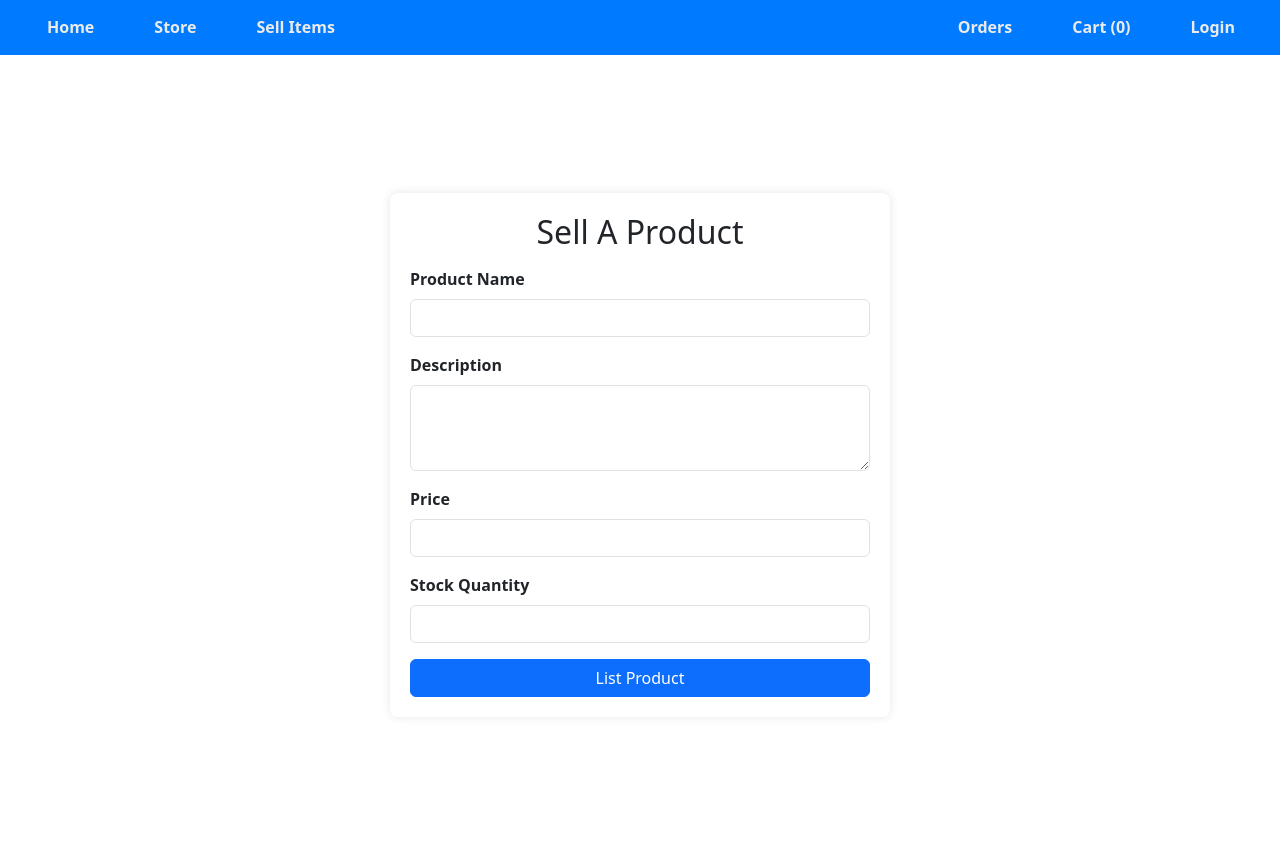
After one commit to NikhilMahalingam/Online-Store, a Flask app: page /sell in a window 1280 px wide. The commit adds this page. Run offline with Flask 3, Linux system fonts and the light colour scheme.

Commit message:
sell page

```diff
--- a/online_store/app.py
+++ b/online_store/app.py
@@ -107,11 +107,37 @@ def view_cart():
 
     return render_template('view_cart.html', cart_items=cart_items, total=cart_order.total_amount if cart_order else 0)
 
-@app.route('/wishlist')
-def wishlist():
-    user_email = session.get('user_email')
-    customer_id = get_customer_id_from_email(user_email)
-    return render_template('wishlist.html', wishlist_items=[])
+@app.route('/sell', methods=['GET', 'POST'])
+def sell():
+    if request.method == 'POST':
+        name = request.form['name']
+        description = request.form['description']
+        price = float(request.form['price'])
+        stock_quantity = int(request.form['stock_quantity'])
+
+        sql = """
+            INSERT INTO products (name, description, price, stock_quantity)
+            VALUES (:name, :description, :price, :stock_quantity)
+        """
+
+        try:
+            db.session.execute(text(sql), {
+                'name': name,
+                'description': description,
+                'price': price,
+                'stock_quantity': stock_quantity
+            })
+            db.session.commit()
+
+            flash('Product successfully listed!', 'success')
+            return redirect(url_for('store'))
+        except IntegrityError as e:
+            db.session.rollback()
+            flash('An error occurred while listing the product. Please try again later.', 'danger')
+            return redirect(url_for('store'))
+
+    # If it's just GET, give the HTML
+    return render_template('sell.html')
 
 @app.route('/orders')
 def orders():
--- a/online_store/templates/nav.html
+++ b/online_store/templates/nav.html
@@ -36,7 +36,7 @@
     <ul>
         <li><a href="/"><b>Home</b></a></li>
         <li><a href="/store"><b>Store</b></a></li>
-        <li><a href="/wishlist"><b>Wishlist</b></a></li>
+        <li><a href="/sell"><b>Sell Items</b></a></li>
     </ul>
     {% if g.current_user %}
     <ul><li>Logged in as: {{ g.current_user }}</li></ul>
--- /dev/null
+++ b/online_store/templates/sell.html
@@ -0,0 +1,55 @@
+<!DOCTYPE html>
+<html lang="en">
+<head>
+    <meta charset="UTF-8">
+    <title>Sell Product</title>
+    <link href="https://cdn.jsdelivr.net/npm/bootstrap@5.3.1/dist/css/bootstrap.min.css" rel="stylesheet">
+    <style>
+        .container {
+            display: flex;
+            justify-content: center;
+            align-items: center;
+            height: 100vh;
+        }
+
+        .sell-container {
+            max-width: 500px;
+            width: 100%;
+            padding: 20px;
+            border-radius: 8px;
+            box-shadow: 0 0 10px rgba(0, 0, 0, 0.1);
+        }
+
+        .form-label {
+            font-weight: bold;
+        }
+    </style>
+</head>
+<body>
+    {% include 'nav.html' %}
+    <div class="container">
+        <div class="sell-container">
+            <h2 class="mb-3 text-center">Sell A Product</h2>
+            <form action="/sell" method="post">
+                <div class="mb-3">
+                    <label for="name" class="form-label">Product Name</label>
+                    <input type="text" class="form-control" id="name" name="name" required>
+                </div>
+                <div class="mb-3">
+                    <label for="description" class="form-label">Description</label>
+                    <textarea class="form-control" id="description" name="description" rows="3"></textarea>
+                </div>
+                <div class="mb-3">
+                    <label for="price" class="form-label">Price</label>
+                    <input type="number" class="form-control" id="price" name="price" min="0.01" step="0.01" required>
+                </div>
+                <div class="mb-3">
+                    <label for="stock_quantity" class="form-label">Stock Quantity</label>
+                    <input type="number" class="form-control" id="stock_quantity" name="stock_quantity" min="1" required>
+                </div>
+                <button type="submit" class="btn btn-primary w-100">List Product</button>
+            </form>
+        </div>
+    </div>
+</body>
+</html>
```
Also changed, not shown: online_store/templates/wishlist.html (deleted, +0 -74 lines).
